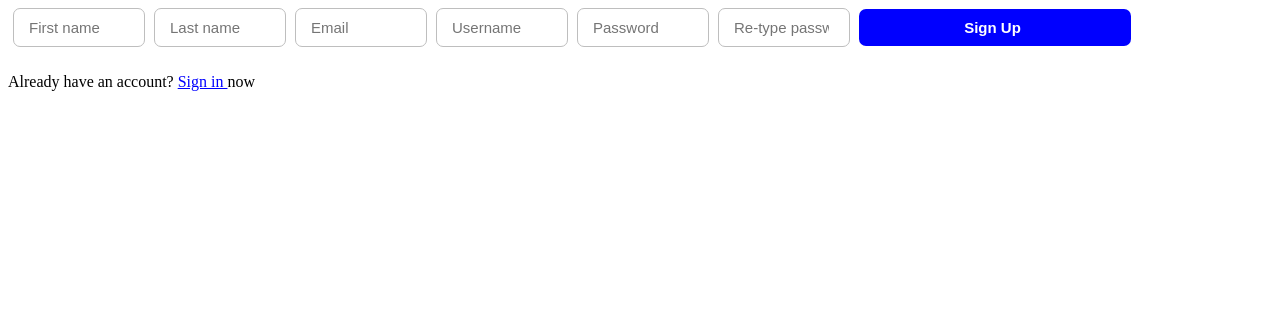
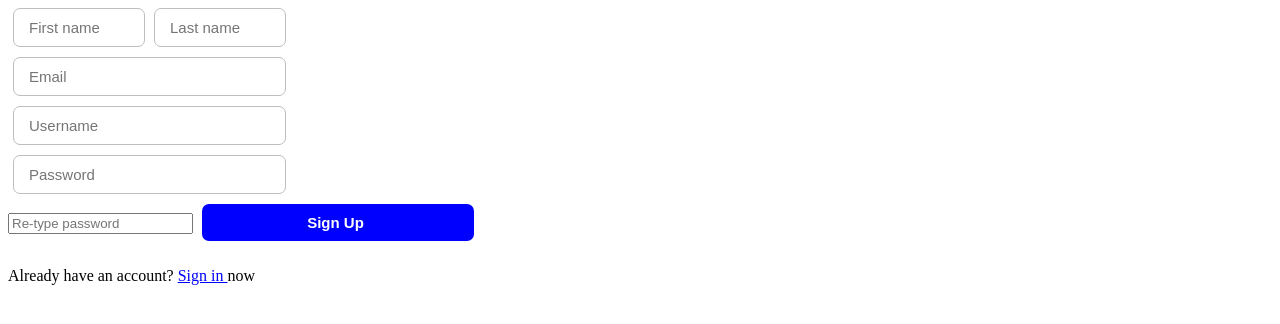
Before and after one commit to Advik01-byte/Sign-in-or-sign-up, a plain HTML site: page Sign-up-form.html in a window 1280 px wide. Drawn offline with Linux system fonts and the light colour scheme.

Commit message:
Fix the error

```diff
--- a/Sign-up-form.css
+++ b/Sign-up-form.css
@@ -1,9 +1,4 @@
-.First-name,
-.Last-name,
-.Password,
-.Username,
-.Password-retype,
-.Email {
+.First-name {
   /* Set the width to 95px */
   width: 95px;
   border-width: 1.34px;
@@ -18,6 +13,42 @@
   padding-bottom: 10px;
   padding-right: 20px;
   padding-left: 15px;
+  margin-left: 5px;
+}
+
+.Last-name {
+  /* Set the width to 95px */
+  width: 95px;
+  border-width: 1.34px;
+  border-radius: 7px;
+  /* Set the border color to light grey */
+  border-color: rgb(190, 190, 190);
+  border-style: solid;
+  /* Set the font size to 15px */
+  font-size: 15px;
+  padding-top: 10px;
+  padding-bottom: 10px;
+  padding-right: 20px;
+  padding-left: 15px;
+  margin-left: 5px;
+}
+
+.Email {
+  display: block;
+  /* Set the width to 236px */
+  width: 236px;
+  border-width: 1.34px;
+  border-radius: 7px;
+  /* Set the border color to light grey */
+  border-color: rgb(190, 190, 190);
+  border-style: solid;
+  /* Set the font size to 15px */
+  font-size: 15px;
+  padding-top: 10px;
+  padding-bottom: 10px;
+  padding-right: 20px;
+  padding-left: 15px;
+  margin-bottom: 10px;
   margin-left: 5px;
 }
 
@@ -62,3 +93,41 @@
 .sign-in {
   color: rgb(0, 0, 255);
 }
+
+.Username {
+  display: block;
+  /* Set the width to 236px */
+  width: 236px;
+  border-width: 1.34px;
+  border-radius: 7px;
+  /* Set the border color to light grey */
+  border-color: rgb(190, 190, 190);
+  border-style: solid;
+  /* Set the font size to 15px */
+  font-size: 15px;
+  padding-top: 10px;
+  padding-bottom: 10px;
+  padding-right: 20px;
+  padding-left: 15px;
+  margin-bottom: 10px;
+  margin-left: 5px;
+}
+
+.Password {
+  display: block;
+  /* Set the width to 236px */
+  width: 236px;
+  border-width: 1.34px;
+  border-radius: 7px;
+  /* Set the border color to light grey */
+  border-color: rgb(190, 190, 190);
+  border-style: solid;
+  /* Set the font size to 15px */
+  font-size: 15px;
+  padding-top: 10px;
+  padding-bottom: 10px;
+  padding-right: 20px;
+  padding-left: 15px;
+  margin-bottom: 10px;
+  margin-left: 5px;
+}
```
